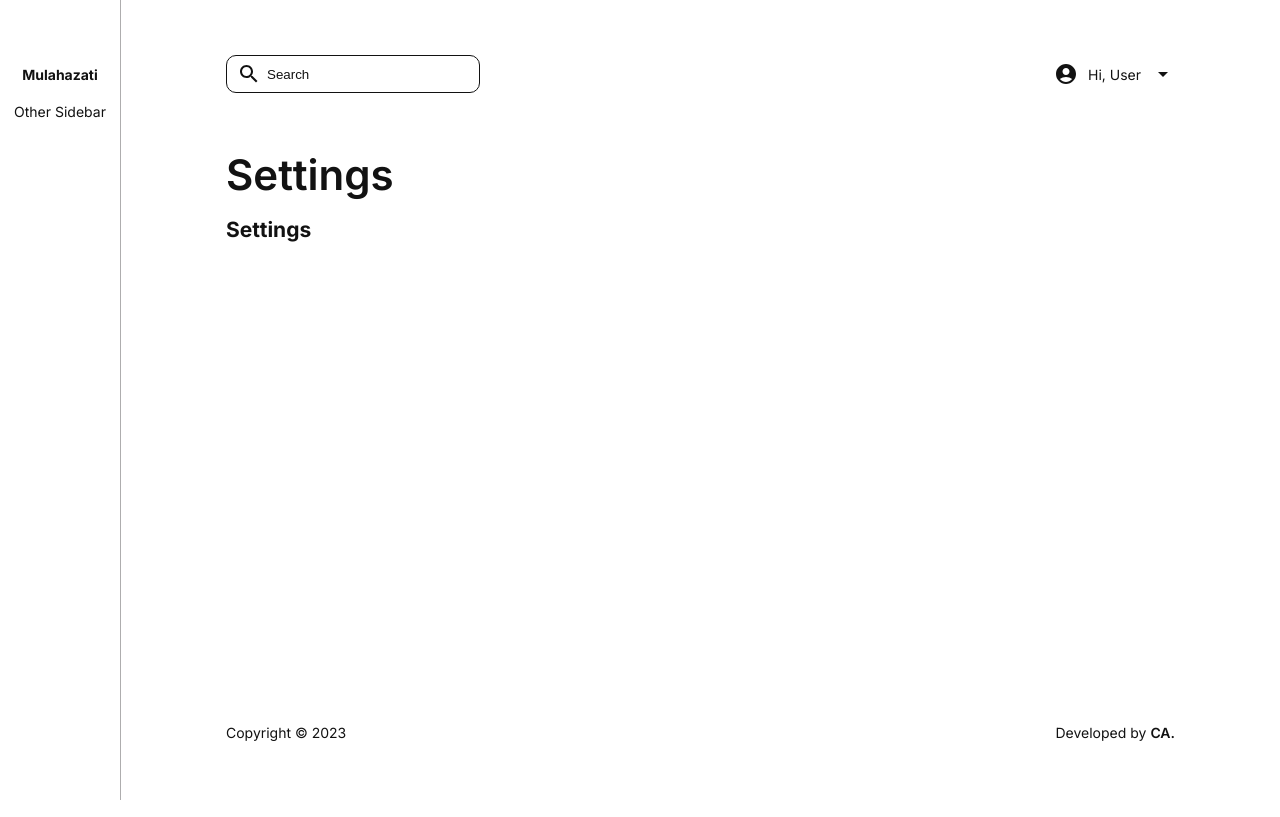
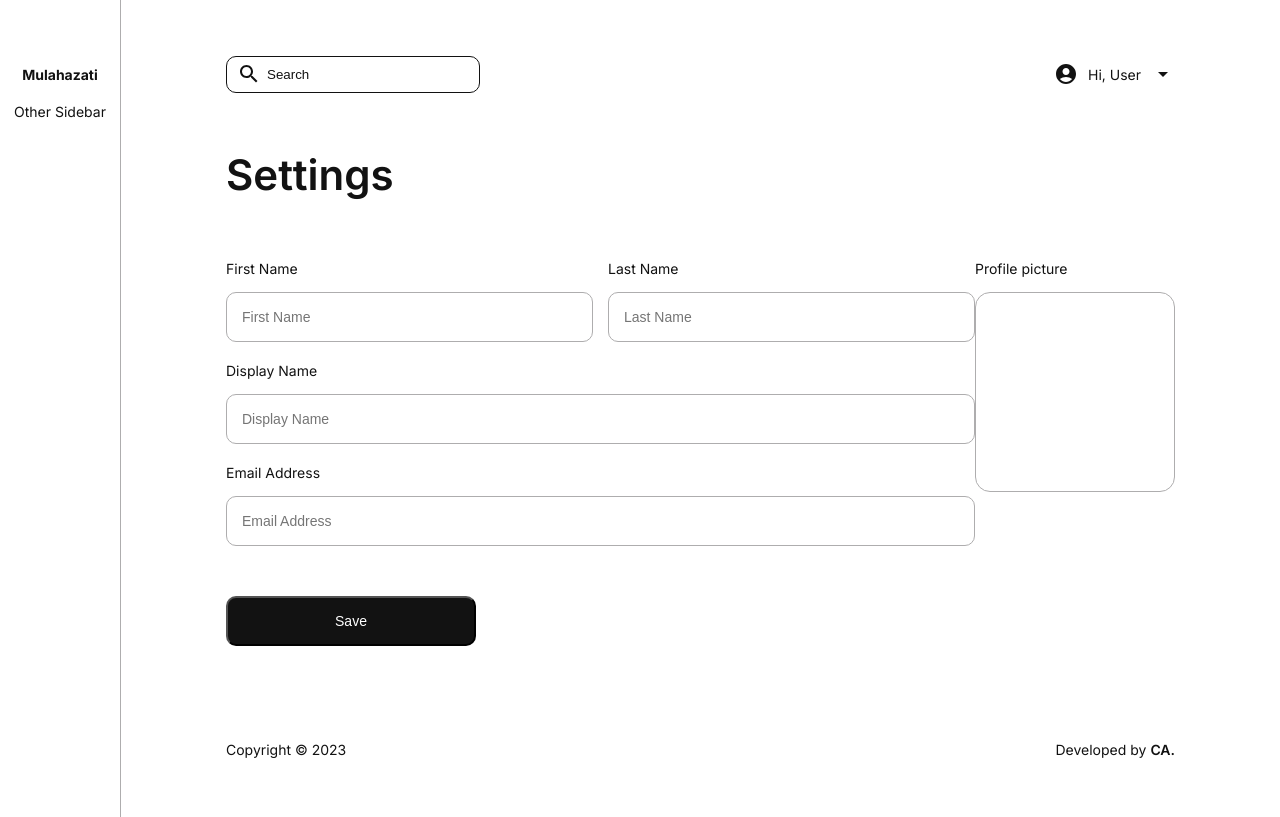
Before and after one commit to clarelantoine/todo-list-app, a React (Create React App) app: page /dashboard/settings in a window 1280 px wide. Built offline with nearby package versions, Linux system fonts and the light colour scheme; no server answers.

Commit message:
working on account setting layout

```diff
--- a/package.json
+++ b/package.json
@@ -5,8 +5,8 @@
   "dependencies": {
     "@iconify/react": "^4.1.1",
     "@mui/icons-material": "^5.14.1",
-    "@mui/material": "^5.14.2",
-    "@mui/styled-engine-sc": "^5.12.0",
+    "@mui/material": "^5.14.8",
+    "@mui/styled-engine-sc": "^5.14.8",
     "@testing-library/jest-dom": "^5.17.0",
     "@testing-library/react": "^13.4.0",
     "@testing-library/user-event": "^13.5.0",
--- a/src/components/form-input/form-input.component.jsx
+++ b/src/components/form-input/form-input.component.jsx
@@ -1,5 +1,13 @@
-import { InputField } from './form-input.styles';
+import * as Styled from './form-input.styles';
 
-const FormInput = (props) => <InputField {...props} />;
+const FormInput = (props) => {
+    const { label } = props;
+    return (
+        <Styled.FieldGroup>
+            {label && <span>{label}</span>}
+            <input {...props} />
+        </Styled.FieldGroup>
+    );
+};
 
 export default FormInput;
--- a/src/components/form-input/form-input.styles.jsx
+++ b/src/components/form-input/form-input.styles.jsx
@@ -6,3 +6,8 @@ export const InputField = styled.input`
     height: 50px;
     border: 1px solid; */
 `;
+
+export const FieldGroup = styled.div`
+    display: flex;
+    flex-direction: column;
+`;
--- a/src/components/search-box/search-box.component.jsx
+++ b/src/components/search-box/search-box.component.jsx
@@ -1,10 +1,6 @@
 import { useContext } from 'react';
 import { TaskContext } from '../../contexts/task.context';
-import {
-    SearchBoxContainer,
-    SearchBoxIcon,
-    SearchInputField,
-} from './search-box.styles';
+import { SearchBoxContainer, SearchInputField } from './search-box.styles';
 
 const SearchBox = () => {
     // use handler function setSearchStr from the task context
--- a/src/components/search-box/search-box.styles.jsx
+++ b/src/components/search-box/search-box.styles.jsx
@@ -25,7 +25,7 @@ export const SearchInputField = styled(FormInput)`
     width: 254px;
 
     /* display: block; */
-    padding: 18px 4px 18px 40px;
+    padding: 10px 15px 10px 40px;
     background: transparent url(${SeachImage}) no-repeat;
     background-position: 10px center;
     ::placeholder,
--- a/src/index.jsx
+++ b/src/index.jsx
@@ -1,6 +1,7 @@
 import React from 'react';
 import ReactDOM from 'react-dom/client';
 import { BrowserRouter } from 'react-router-dom';
+import { ThemeProvider, createTheme } from '@mui/material';
 import App from './App';
 import { TaskProvider } from './contexts/task.context';
 import { GlobalStyles } from './index.styles.jsx';
@@ -8,14 +9,22 @@ import { UserProvider } from './contexts/user.context';
 
 import reportWebVitals from './reportWebVitals';
 
+const theme = createTheme({
+    typography: {
+        fontFamily: 'Inter, sans-serif',
+    },
+});
+
 const root = ReactDOM.createRoot(document.getElementById('root'));
 root.render(
     <React.StrictMode>
         <UserProvider>
             <TaskProvider>
                 <BrowserRouter>
-                    <GlobalStyles />
-                    <App />
+                    <ThemeProvider theme={theme}>
+                        <GlobalStyles />
+                        <App />
+                    </ThemeProvider>
                 </BrowserRouter>
             </TaskProvider>
         </UserProvider>
--- a/src/routes/settings/settings.component.jsx
+++ b/src/routes/settings/settings.component.jsx
@@ -1,7 +1,69 @@
-const Settings = () => (
-    <div>
-        <h1>Settings</h1>
-    </div>
-);
+// import { useState } from 'react';
+import * as Styled from './settings.styles';
+import FormInput from '../../components/form-input/form-input.component';
+
+// const defaultFormFields = {
+//     firstName: '',
+//     lastName: '',
+//     displayName: '',
+//     email: '',
+// };
+
+const Settings = () => {
+    // const [formFields, setFormFields] = useState(defaultFormFields);
+
+    const handleChange = () => {};
+
+    const handleSubmit = () => {};
+
+    return (
+        <Styled.AccountSettingContainer>
+            <form onSubmit={handleSubmit}>
+                <Styled.LeftWrapper>
+                    <span>Profile picture</span>
+                    <Styled.AvatarImage />
+                </Styled.LeftWrapper>
+                <Styled.RightWrapper>
+                    <div>
+                        <FormInput
+                            label="First Name"
+                            placeholder="First Name"
+                            name="firstName"
+                            onChange={handleChange}
+                        />
+                        <FormInput
+                            label="Last Name"
+                            placeholder="Last Name"
+                            name="lastName"
+                            onChange={handleChange}
+                        />
+                    </div>
+                    <FormInput
+                        label="Display Name"
+                        placeholder="Display Name"
+                        name="displayName"
+                        onChange={handleChange}
+                    />
+                    <FormInput
+                        label="Email Address"
+                        placeholder="Email Address"
+                        name="email"
+                        onChange={handleChange}
+                    />
+
+                    <button type="submit">Save</button>
+                </Styled.RightWrapper>
+            </form>
+        </Styled.AccountSettingContainer>
+    );
+};
 
 export default Settings;
+
+/**
+ * first name
+ * last name
+ * display name
+ * email address
+ *
+ */
--- /dev/null
+++ b/src/routes/settings/settings.styles.jsx
@@ -0,0 +1,67 @@
+import styled from 'styled-components';
+
+export const AccountSettingContainer = styled.div`
+    margin-bottom: 95px;
+    margin-top: 60px;
+
+    form {
+        display: flex;
+        justify-content: space-between;
+        flex-direction: row-reverse;
+    }
+`;
+
+export const RightWrapper = styled.div`
+    display: flex;
+    flex-direction: column;
+    max-width: 780px;
+    width: 100%;
+    gap: 20px;
+
+    div {
+        display: flex;
+        gap: 15px;
+        width: 100%;
+    }
+
+    input {
+        /* margin-bottom: 15px; */
+        height: 50px;
+        padding: 0 15px;
+        font-size: 14px;
+        border-radius: 10px;
+        border: 1px solid var(--theme-secondary);
+        outline: none;
+        width: 100%;
+
+        :focus {
+            border: 1px solid var(--theme-primary);
+        }
+    }
+
+    button[type='submit'] {
+        margin-top: 30px;
+        height: 50px;
+        font-size: 14px;
+        background: var(--theme-primary);
+        color: var(--theme-background-primary);
+        border-radius: 10px;
+        max-width: 250px;
+    }
+`;
+
+export const LeftWrapper = styled.div`
+    /* display: flex; */
+    /* flex-direction: column; */
+    display: flex;
+    flex-direction: column;
+    gap: 15px;
+`;
+
+export const AvatarImage = styled.div`
+    width: 200px;
+    height: 200px;
+    border-radius: 15px;
+    border: 1px solid var(--theme-secondary);
+    /* background: var(--theme-primary); */
+`;
```
Also changed, not shown: 1 other file (tests, documents, lock files or other folders).
